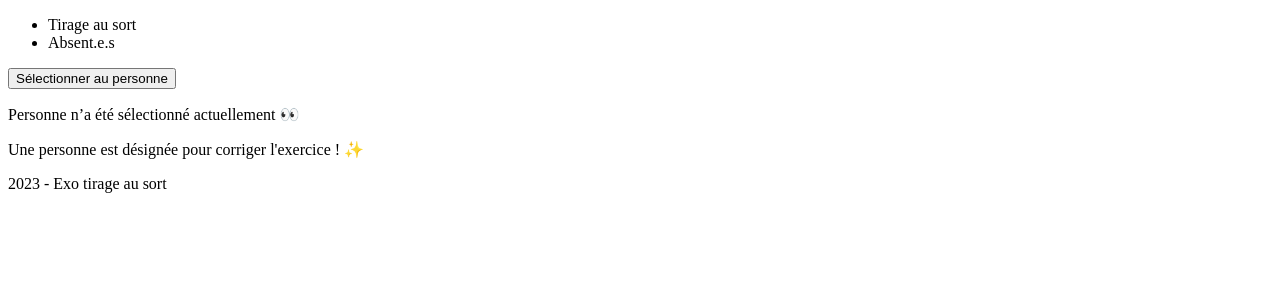
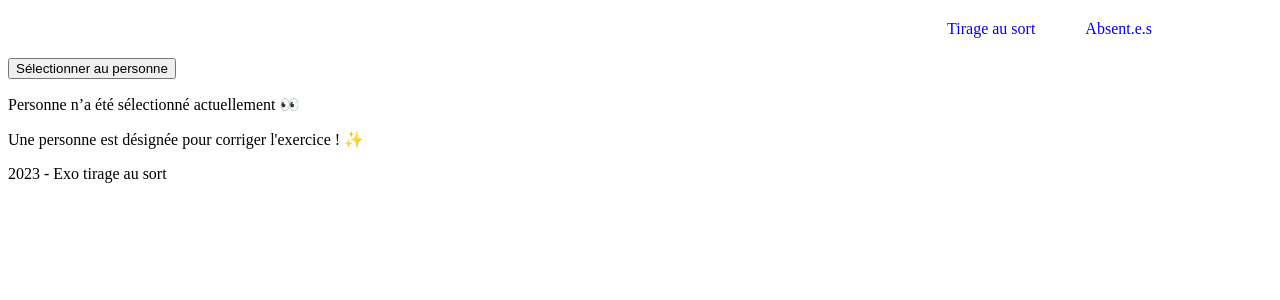
Before and after one commit to ClaraCharriau/tirage-au-sort, an Angular app: page / in a window 1280 px wide. Shown: the top 300 px of the page. Built offline with nearby package versions, Linux system fonts and the light colour scheme.

Commit message:
update style header

```diff
--- a/src/app/components/header/header.component.css
+++ b/src/app/components/header/header.component.css
@@ -0,0 +1,11 @@
+header {
+    display: flex;
+    gap: 50px;
+    justify-content: flex-end;
+    margin: 20px 120px;
+}
+
+a {
+    text-decoration: none;
+    font-size: 16px;
+}
--- a/src/app/components/header/header.component.html
+++ b/src/app/components/header/header.component.html
@@ -1,6 +1,4 @@
 <header>
-    <ul>
-        <li>Tirage au sort</li>
-        <li>Absent.e.s</li>
-    </ul>
+       <a routerLink="/">Tirage au sort</a>
+       <a routerLink="/absences">Absent.e.s</a>
 </header>
```
